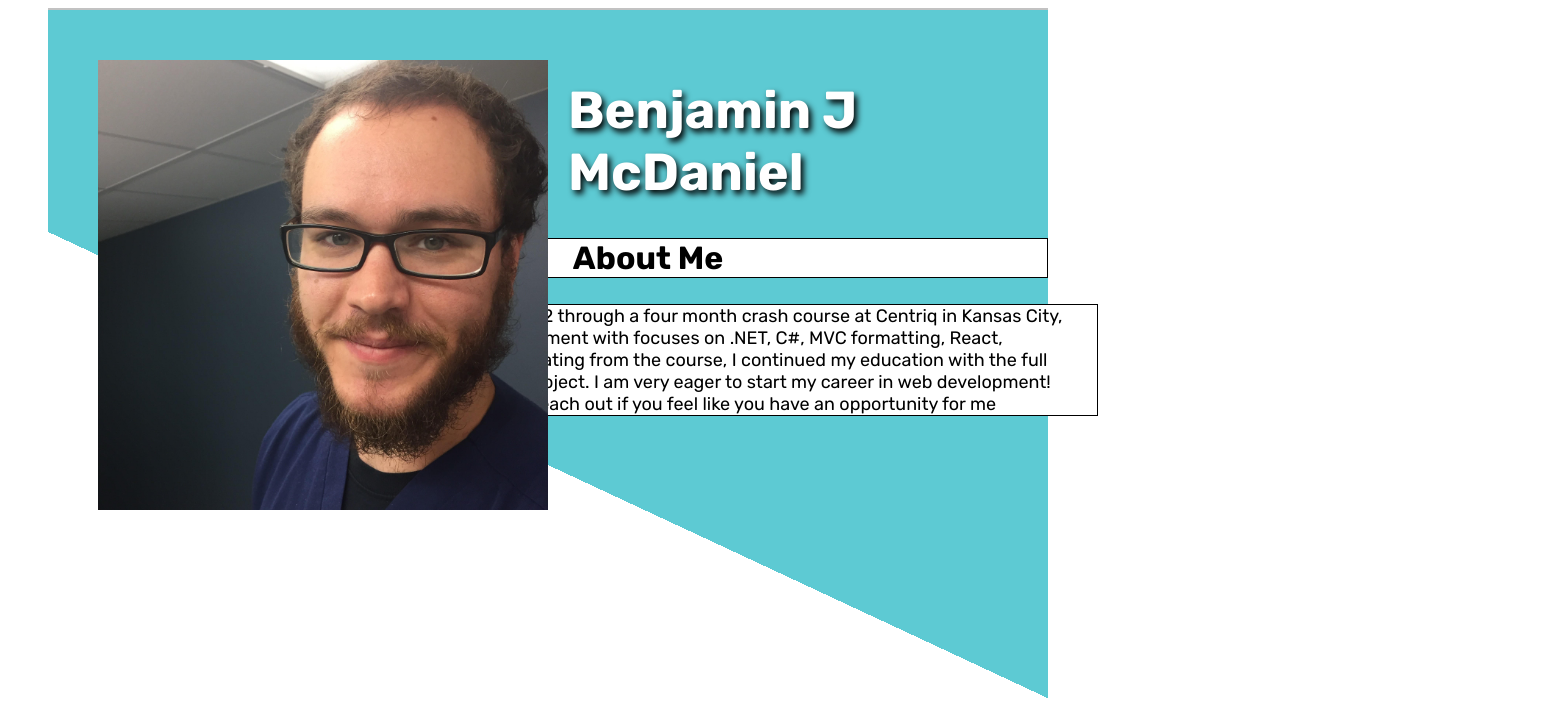
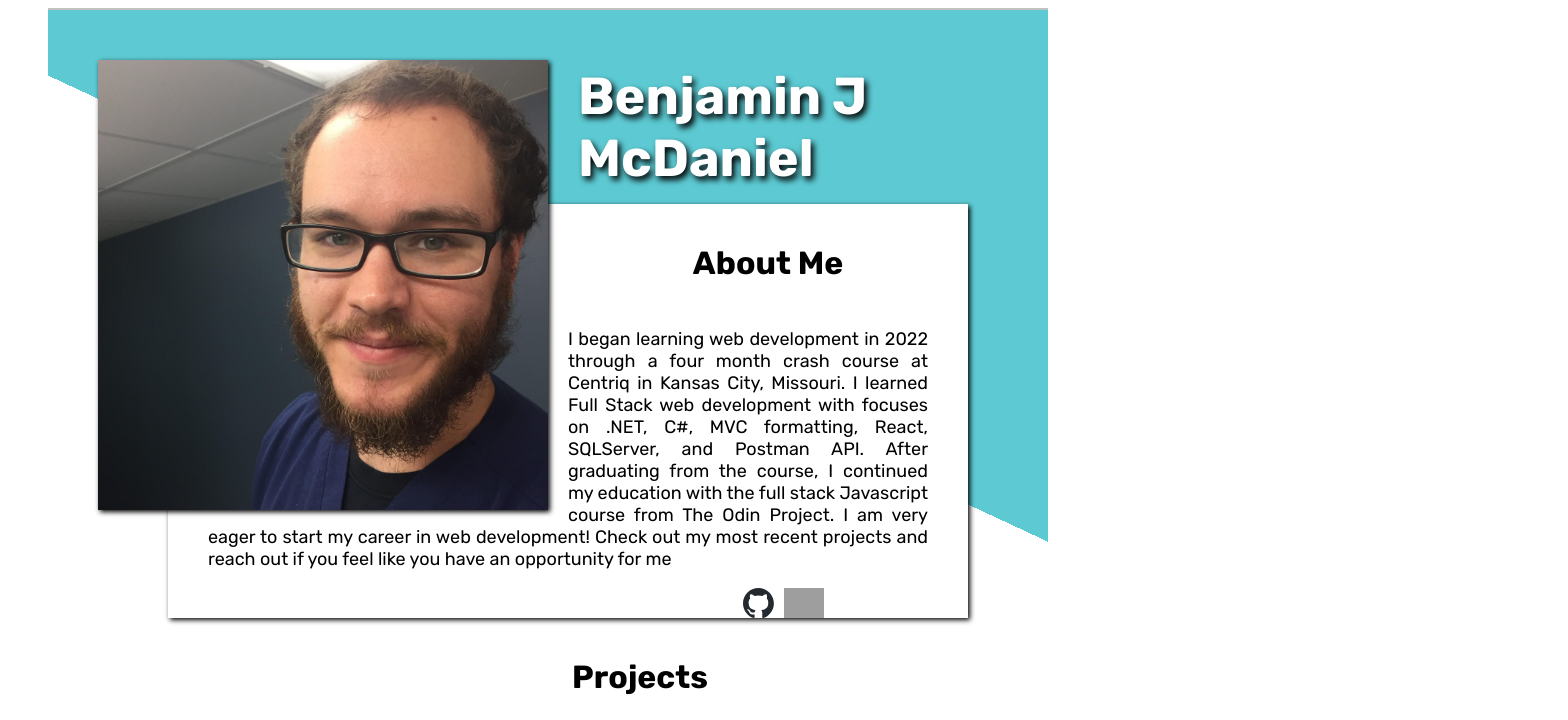
Before and after one commit to BenjaminJMcD/BenjaminJMcDPortfolio, a plain HTML site: page index.html in a window 1280 px wide. Shown: the top 720 px of the page, 1568 px wide, since content can reach past the window. Drawn offline with Linux system fonts and the light colour scheme; grey boxes are pictures that could not be loaded.

Commit message:
style:  profile pic float left. text wraps

```diff
--- a/index.html
+++ b/index.html
@@ -18,9 +18,10 @@
 
     <header class="aboutMe">
         <!-- IMAGE WITH NAME AT BOTTOM -->
-        <img class="profilePic" src="./images/benjaminprofile.jpg" alt="Profile picture of Benjamin McDaniel">
+        <div><img class="profilePic" src="./images/benjaminprofile.jpg" alt="Profile picture of Benjamin McDaniel"></div>
         <h1 class="nameOnImage">Benjamin J<br> McDaniel</h1>
         <!-- ABOUT ME HEADER -->
+        <div class="aboutMeSection">
         <h2 class="aboutMeHeader">About Me</h2>
         <!-- ABOUT ME TEXT -->
         <p class="aboutMeText">I began learning web development in 2022 through a four month crash course at Centriq in
@@ -36,6 +37,7 @@
             <img class="linkedInIcon"
             src="https://cdn.jsdelivr.net/gh/devicons/devicon@latest/icons/linkedin/linkedin-plain.svg" target="_blank"
             alt="linkedin.com/in/benjaminjmcd opens in a new window" /></a>
+        </div>
         </div>
     </header>
 
--- a/styles.css
+++ b/styles.css
@@ -186,17 +186,18 @@ html {
     }
 
     .profilePic {
-        position:relative;
+        float: left;
         margin-left: 5%;
         margin-top: 5%;
+        margin-right: 2%;
         max-width: 450px;
-        z-index: 1;
+        box-shadow: 2px 2px 5px;
     }
 
     .nameOnImage {
         color: white;
         font-size: 52px;
-        transform: translate(520px, -470px);
+        transform: translate(10px, 20px);
         text-shadow: 3px 4px 6px black;
     }
 
@@ -205,28 +206,22 @@ html {
         height: auto;
         font-size: 18px;
         background-color: white;
-        border: 1px solid black;
-        transform: translate(100px, -470px);
-
+        box-shadow:5px;
+        margin-left: 120px;
+        box-shadow: 2px 2px 5px;
     }
 
     .aboutMeHeader {
-        margin-left: 10%;
-        margin-right: 10%;
-        text-align:center;
+        padding-top: 40px;
+        padding-bottom: 20px;
+        text-align: center;
         font-size: 32px;
-        background-color: white;
-        border: 1px solid black;
-        transform: translate(100px, -470px);
     }
 
     .aboutMeText {
         margin-left: 5%;
         margin-right: 5%;
-        font-size: 18px;
-        background-color: white;
-        border: 1px solid black;
-        transform: translate(100px, -470px);
+        text-align: justify;
     }
 
     .iconsHeader {
```
